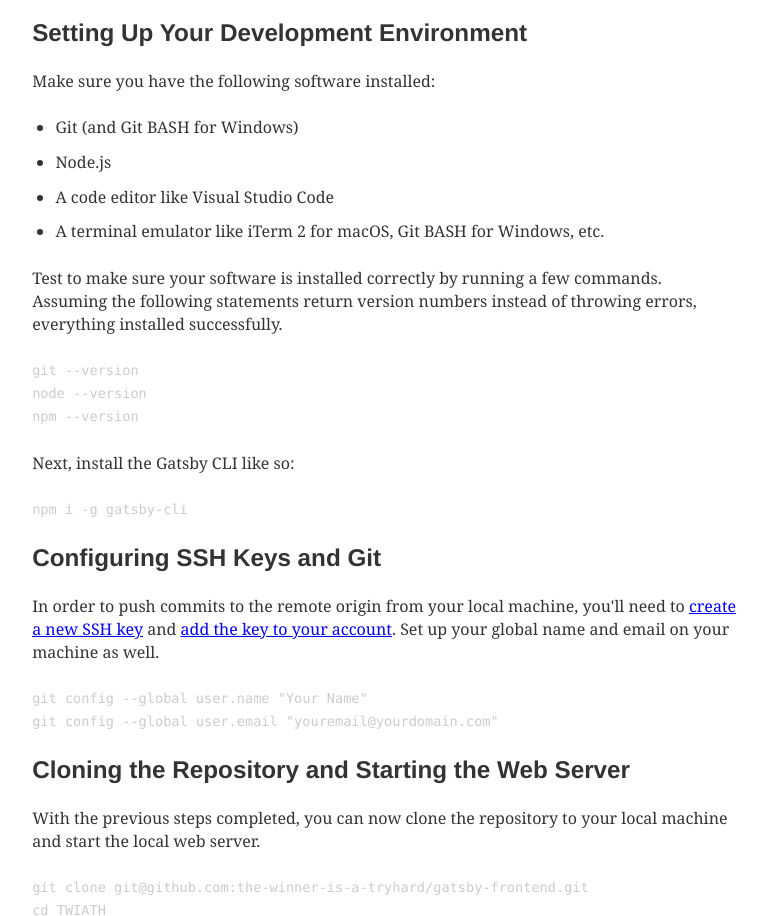
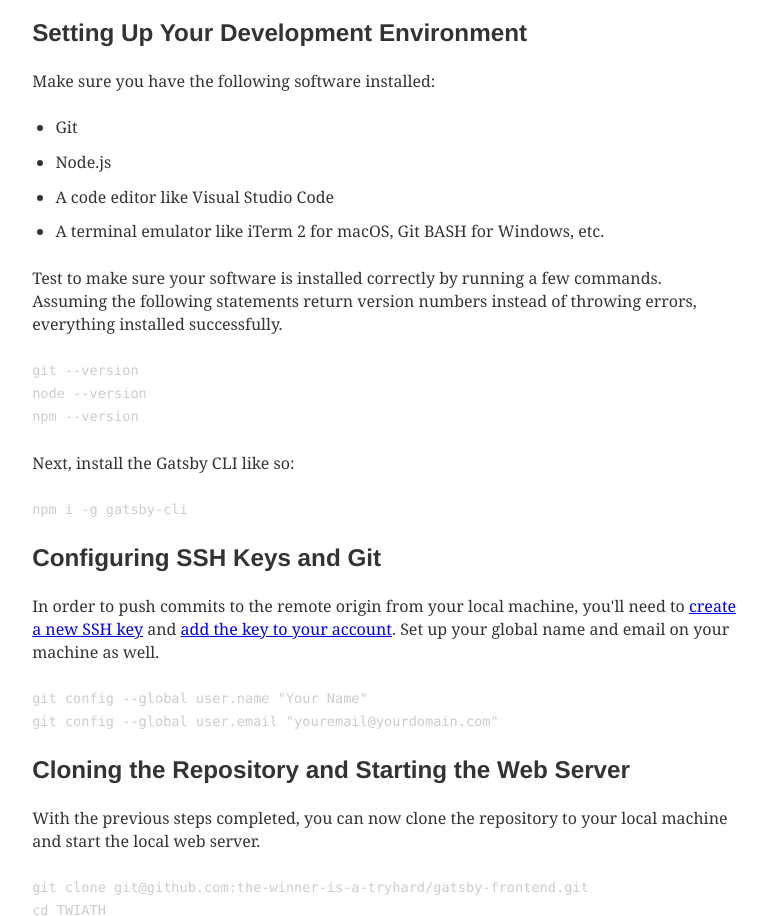
Before and after one commit to the-winner-is-a-tryhard/gatsby-frontend, a Gatsby site in the folder TWIATH/: page /posts/getting-started/ in a window 1280 px wide. Shown: the part 1074-1990 px from the top of the page, without its empty margins (254-1021 px from the left). Built offline with nearby package versions, Linux system fonts and the light colour scheme; Gatsby itself is replaced by a stand-in of ours; some packages are replaced by stand-ins of ours; code samples lack their colours; what typography-theme-github would draw is missing.

Commit message:
Fixing typo in initial post

```diff
--- a/TWIATH/content/blog/posts/getting-started/index.md
+++ b/TWIATH/content/blog/posts/getting-started/index.md
@@ -21,7 +21,7 @@ If you don't have an account already, [join here](https://github.com/join). Afte
 
 ## Setting Up Your Development Environment
 Make sure you have the following software installed:
-- Git (and Git BASH for Windows)
+- Git
 - Node.js
 - A code editor like Visual Studio Code
 - A terminal emulator like iTerm 2 for macOS, Git BASH for Windows, etc.
```
Also changed, not shown: README.md.
